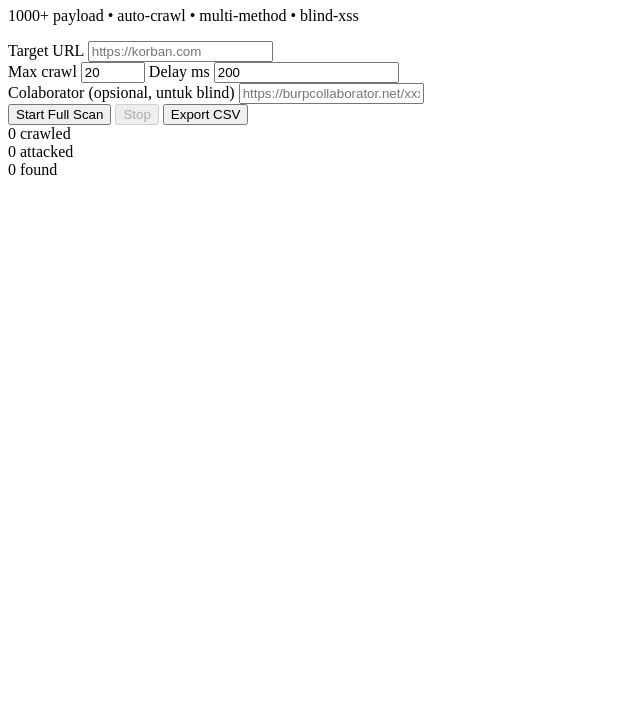
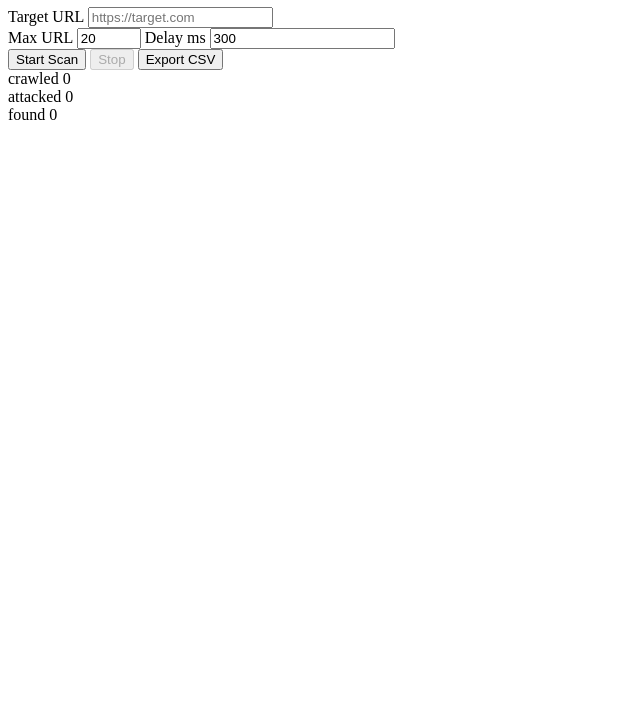
Before and after one commit to zxuboxervi-ops/D, a plain HTML site: page index.html in a window 1280 px wide. Shown: the part 73-800 px from the top of the page, without its empty margins (0-640 px from the left). Drawn offline with Linux system fonts and the light colour scheme.

Commit message:
Update index.html

```diff
--- a/index.html
+++ b/index.html
@@ -2,51 +2,42 @@
 <html lang="id">
 <head>
   <meta charset="utf-8"/>
-  <title>AutoXSS Ganas | LusiTools</title>
-  <meta name="viewport" content="width=device-width, initial-scale=1"/>
+  <title>XSS Ganas | GitHub Pages</title>
   <link rel="stylesheet" href="assets/app.css"/>
 </head>
 <body>
 <main class="wrap">
-  <header>
-    <h1>AutoXSS <span class="green">Ganas</span></h1>
-    <p>1000+ payload • auto-crawl • multi-method • blind-xss</p>
-  </header>
+  <h1>XSS <span class="green">Ganas</span></h1>
 
   <section class="panel">
     <label>Target URL
-      <input id="url" type="url" placeholder="https://korban.com" required>
+      <input id="url" type="url" placeholder="https://target.com" required>
     </label>
-
     <div class="row">
-      <label>Max crawl
-        <input id="max" type="number" value="20" min="1" max="200">
-      </label>
-      <label>Delay ms
-        <input id="delay" type="number" value="200" min="50">
-      </label>
+      <label>Max URL <input id="max" type="number" value="20" min="1" max="100"></label>
+      <label>Delay ms <input id="delay" type="number" value="300" min="100"></label>
     </div>
-
-    <label>Colaborator (opsional, untuk blind)
-      <input id="collab" placeholder="https://burpcollaborator.net/xxx">
-    </label>
-
     <div class="actions">
-      <button id="start" class="glow">Start Full Scan</button>
+      <button id="start" class="glow">Start Scan</button>
       <button id="stop" disabled>Stop</button>
       <button id="export">Export CSV</button>
     </div>
   </section>
 
   <section class="stat">
-    <div><span id="crawl">0</span> crawled</div>
-    <div><span id="total">0</span> attacked</div>
-    <div><span id="found">0</span> found</div>
+    <div>crawled <span id="crawl">0</span></div>
+    <div>attacked <span id="total">0</span></div>
+    <div>found <span id="found">0</span></div>
   </section>
+
+  <div class="bar"><div id="bar"></div></div>
 
   <section class="log">
     <pre id="logs"></pre>
   </section>
+
+  <!-- iframe pool -->
+  <div id="pool" style="display:none"></div>
 </main>
 
 <script src="assets/app.js" type="module"></script>
```
